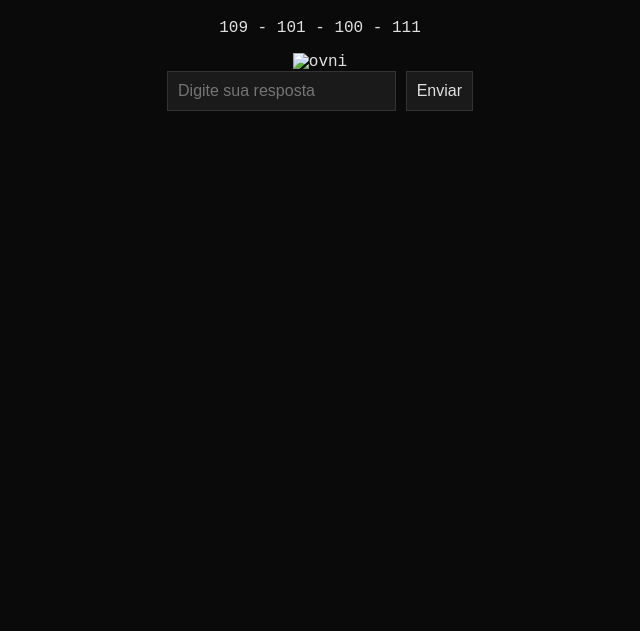
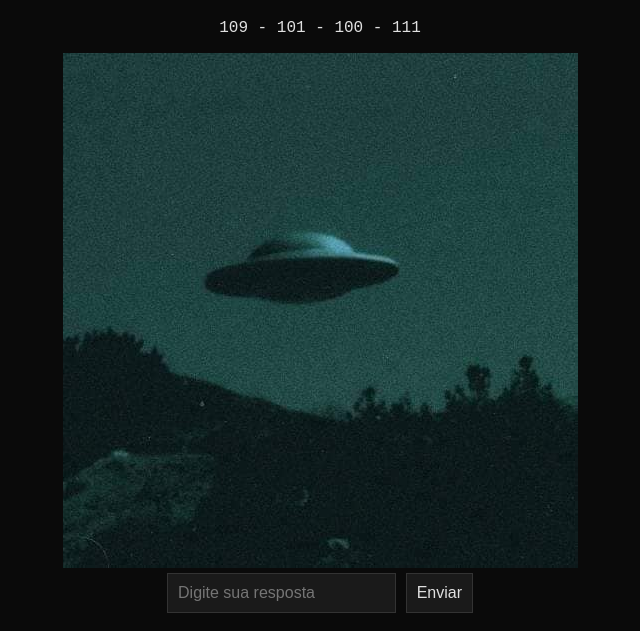
Before and after one commit to kauandreoli/ARG-UVA, a plain HTML site: page index.html in a window 1280 px wide. Shown: the part 169-800 px from the top of the page, without its empty margins (320-960 px from the left). Drawn offline with Linux system fonts and the light colour scheme.

Commit message:
Update index.html

```diff
--- a/index.html
+++ b/index.html
@@ -9,8 +9,7 @@
   <h1>Nível 0</h1>
   <p>109 - 101 - 100 - 111</p>
  </div>
-                    <div class="div-midia-nivel">
-                        <img src="./midia/ovni,jpg" alt="ovni" class="img-nivel-center"/>
+   <img src="ovni.jpg" alt="ovni" class="img-nivel-center"/>
   <form onsubmit="return verificarResposta()">
     <input type="text" id="resposta" placeholder="Digite sua resposta">
     <button type="submit">Enviar</button>
```
